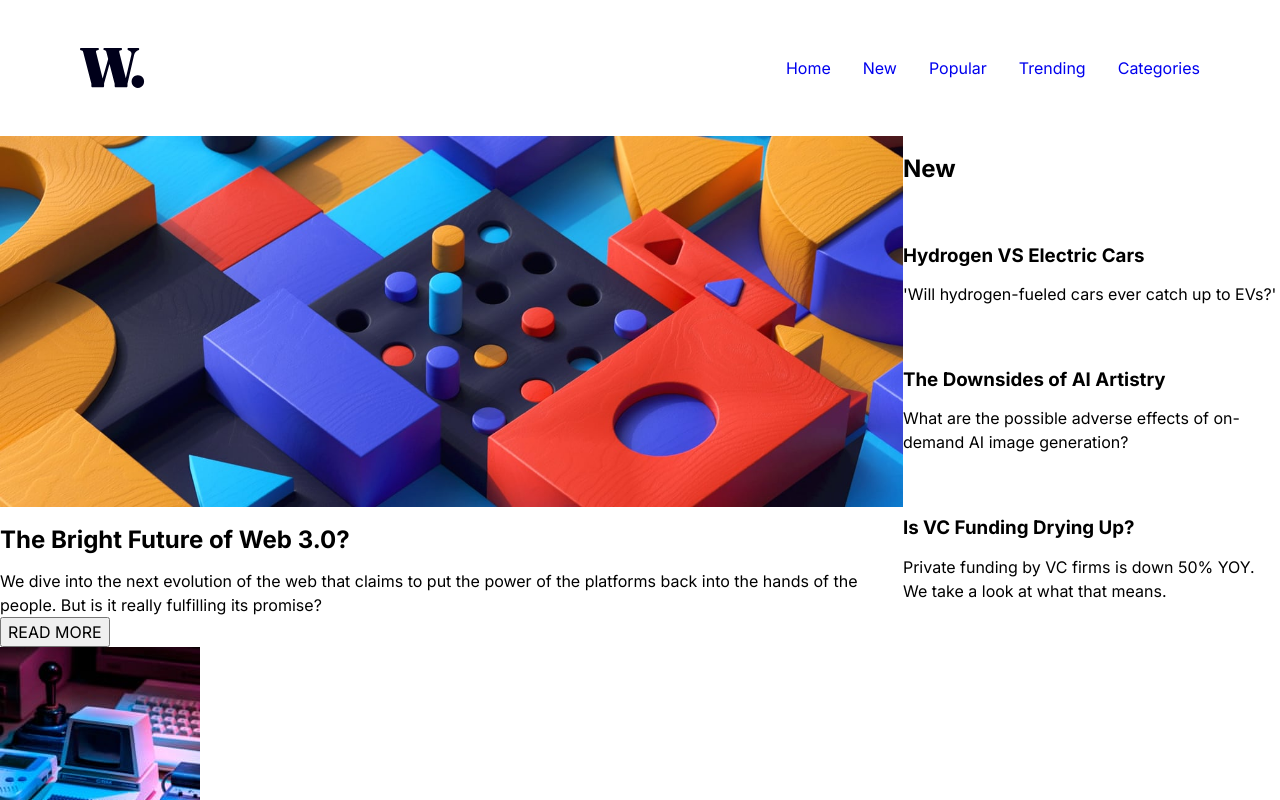
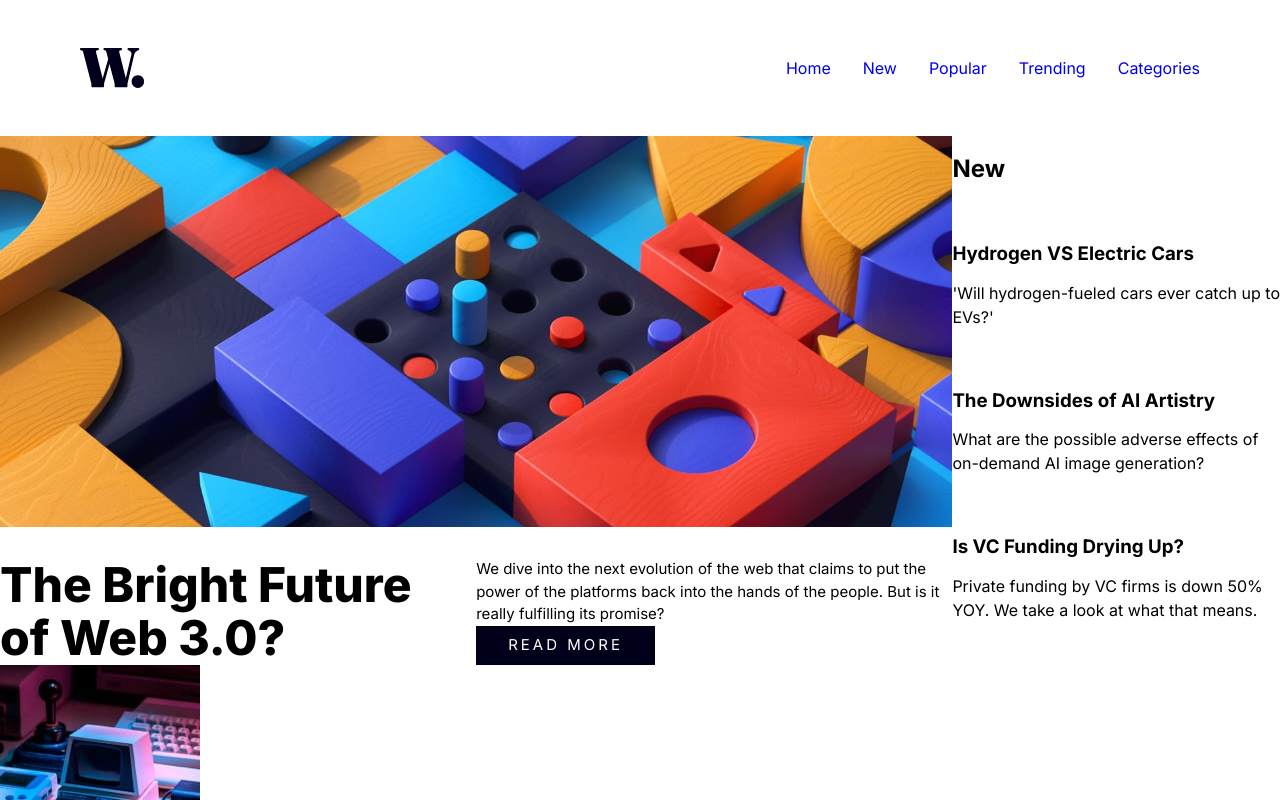
Before and after one commit to Chris-Wagg-Frontend-Mentor-Projects/news-homepage, a Next.js app: page / in a window 1280 px wide. Shown: the top 800 px of the page. Built offline with nearby package versions, Linux system fonts and the light colour scheme.

Commit message:
main article styles done

```diff
--- a/src/app/globals.css
+++ b/src/app/globals.css
@@ -187,6 +187,63 @@ html {
 	opacity: 0.2;
 }
 
+.close-button {
+	align-self: flex-end;
+	background: 0;
+	border: 0;
+	margin: 1rem;
+}
+
+.nav-bar__button--mobile {
+	text-decoration: none;
+	color: black;
+	margin: 0 1rem;
+	font-size: 20px;
+	font-weight: var(--fw-light);
+}
+
+/* main article */
+
+.main-article-wrapper {
+	display: grid;
+	grid-template-columns: 1fr 1fr;
+}
+.main-article__headline {
+	font-weight: 800;
+	font-size: 3rem;
+	margin-top: 2rem;
+}
+.main-article__descrpition {
+	font-size: var(--fs-paragraph);
+	display: flex;
+	flex-direction: column;
+	justify-content: space-between;
+	margin-top: 1rem;
+}
+
+.read-more-button {
+	width: fit-content;
+	padding: 0.5rem 2rem;
+	border: 0;
+	background-color: var(--clr-very-dark-blue);
+	color: var(--clr-off-white);
+	letter-spacing: 3px;
+}
+
+/* media queries */
+
+@media (max-width: 800px) {
+	.nav-bar__button--desktop {
+		display: none;
+	}
+
+	.hamburger-btn {
+		display: block;
+	}
+}
+
+/* Animations */
+
 @keyframes appear {
 	from {
 		transform: translateX(+250px);
@@ -210,30 +267,3 @@ html {
 		opacity: 0;
 	}
 }
-
-.close-button {
-	align-self: flex-end;
-	background: 0;
-	border: 0;
-	margin: 1rem;
-}
-
-.nav-bar__button--mobile {
-	text-decoration: none;
-	color: black;
-	margin: 0 1rem;
-	font-size: 20px;
-	font-weight: var(--fw-light);
-}
-
-/* media queries */
-
-@media (max-width: 800px) {
-	.nav-bar__button--desktop {
-		display: none;
-	}
-
-	.hamburger-btn {
-		display: block;
-	}
-}
--- a/src/app/page.js
+++ b/src/app/page.js
@@ -18,17 +18,21 @@ export default function Home() {
 						alt='article image'
 						className='main-article__image'
 					/>
+					<div className='main-article-wrapper'>
 						<h1 className='main-article__headline'>
 							The Bright Future of Web 3.0?
 						</h1>
 						<div className='main-article__descrpition'>
 							<p>
 								We dive into the next evolution of the web that
-							claims to put the power of the platforms back into
-							the hands of the people. But is it really fulfilling
-							its promise?
+								claims to put the power of the platforms back
+								into the hands of the people. But is it really
+								fulfilling its promise?
 							</p>
-						<button className='read-more-button'>READ MORE</button>
+							<button className='read-more-button'>
+								READ MORE
+							</button>
+						</div>
 					</div>
 				</main>
 				<aside className='aside-container'>
```
Lines whose indentation alone changed are shown as unchanged.
